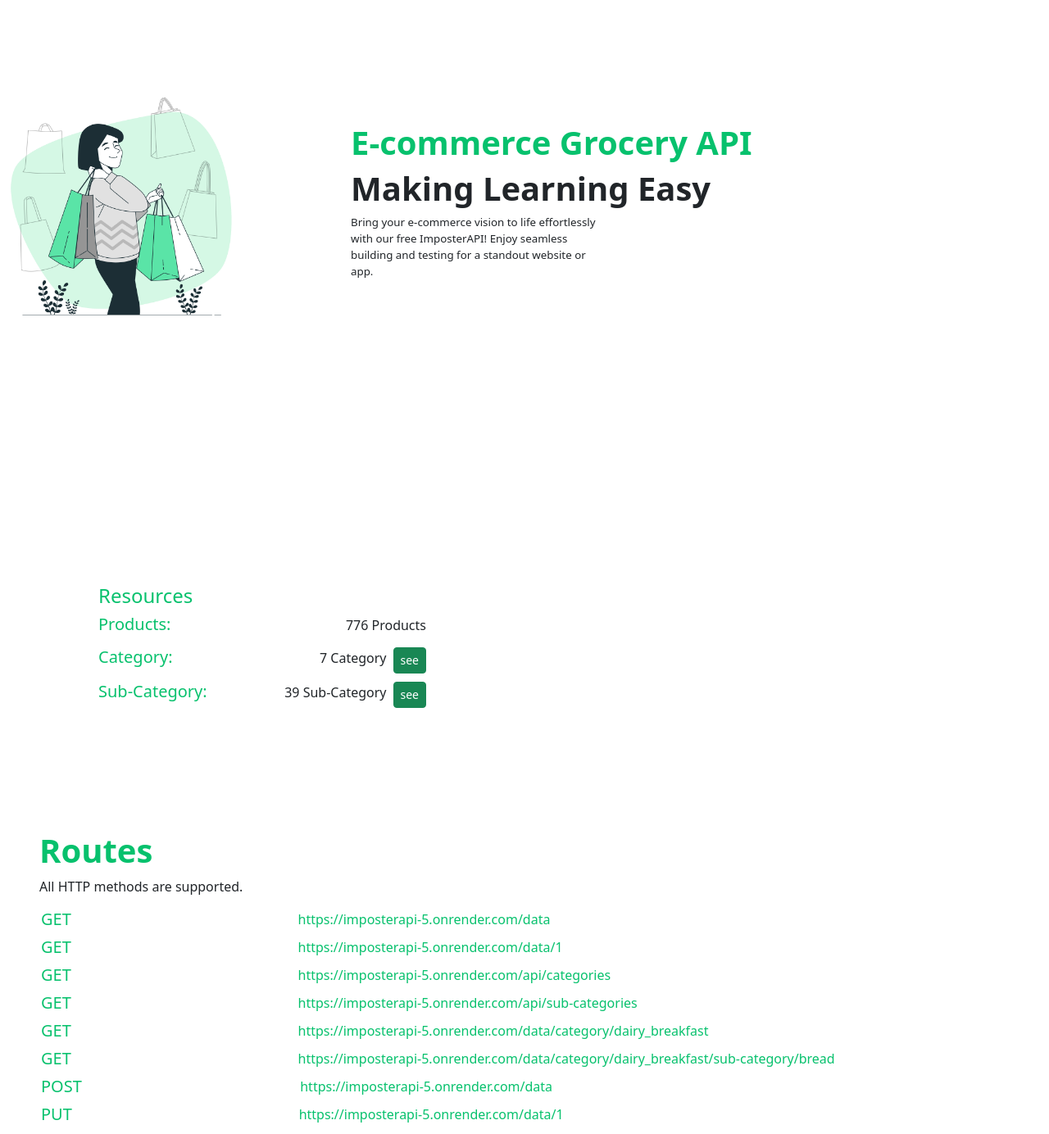
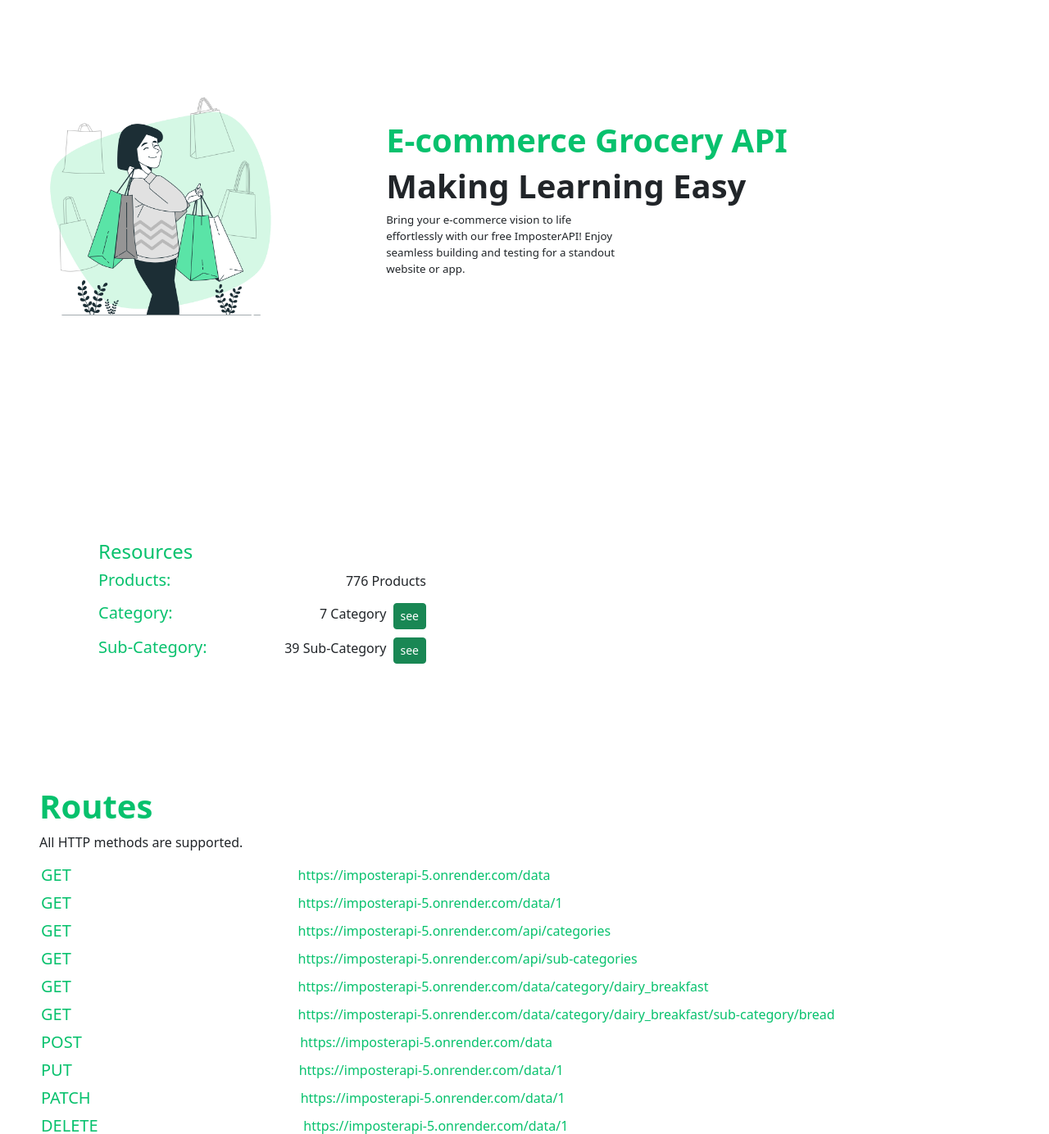
Before and after one commit to jaykumar14921/ImposterAPI, a website: page public/index.html in a window 1280 px wide. Shown: the part 580-1964 px from the top of the page at 82% size. Drawn offline with nearby package versions, Linux system fonts and the light colour scheme.

Commit message:
index.js

```diff
--- a/public/index.html
+++ b/public/index.html
@@ -116,7 +116,7 @@
                 <p>ImposterAPI is a free online REST API that you can utilize to obtain pseudo-real data for your e-commerce grocery website, all without the need for any server-side coding. It’s perfect for educational purposes, sample code demonstrations, testing, and more.</p>
             </div>
 
-            <div id="image2" class="d-flex">
+            <div id="image2" class="d-flex ms-5">
                 <div >
                       <img src="/assets/25182798_7052735.jpg" class="mt-5" width="300px"  alt="">
                 </div>
@@ -127,7 +127,7 @@
                 </div>
             </div>
 
-            <div style="width: 400px; margin-left: 120px;">
+            <div style="width: 400px; margin-left: 120px; margin-top: -70px;">
 
                 <h4 style="color:  rgb(7, 193, 109);">Resources</h4>
                 <div class="d-flex justify-content-between m-0">
```
